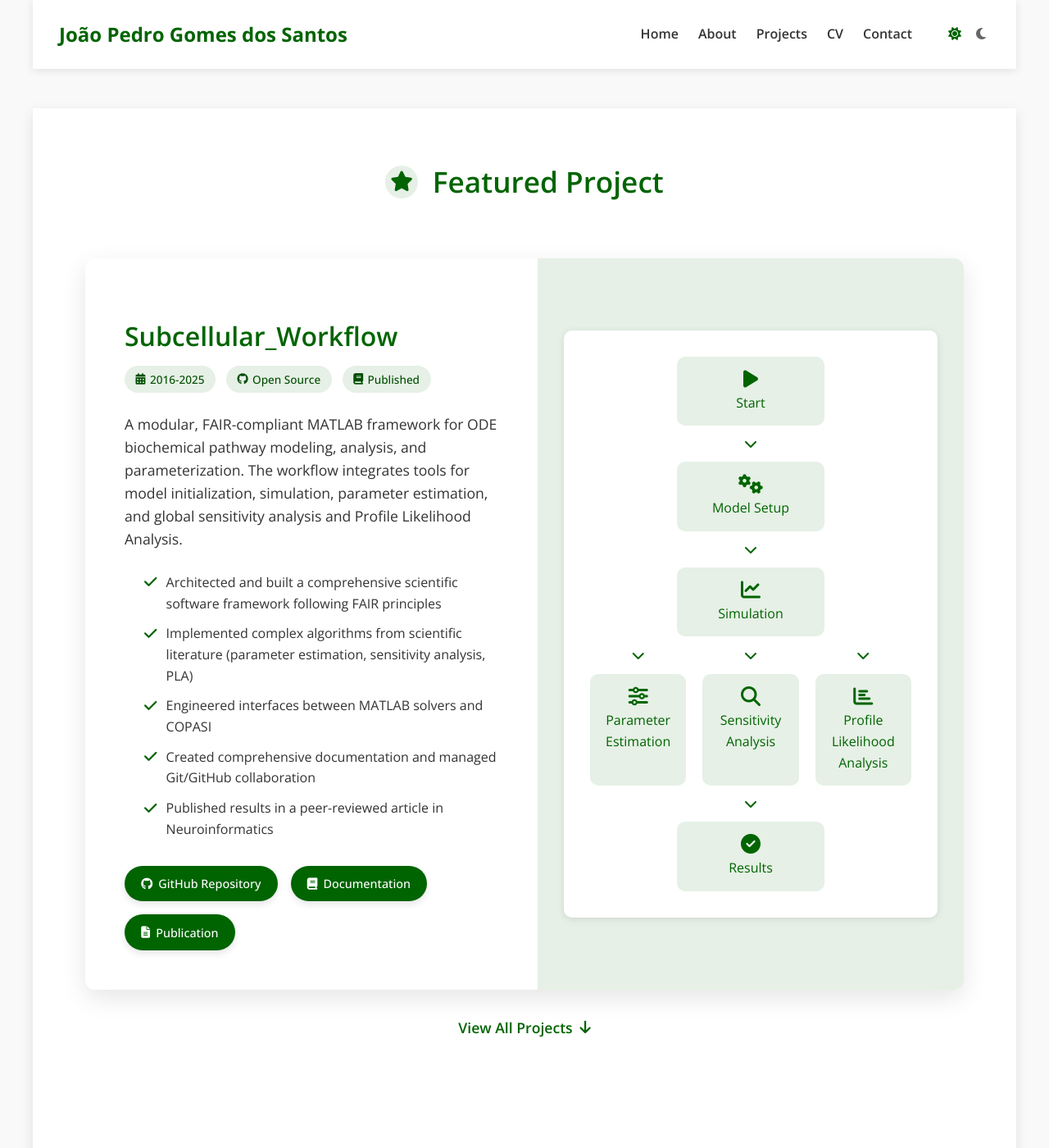
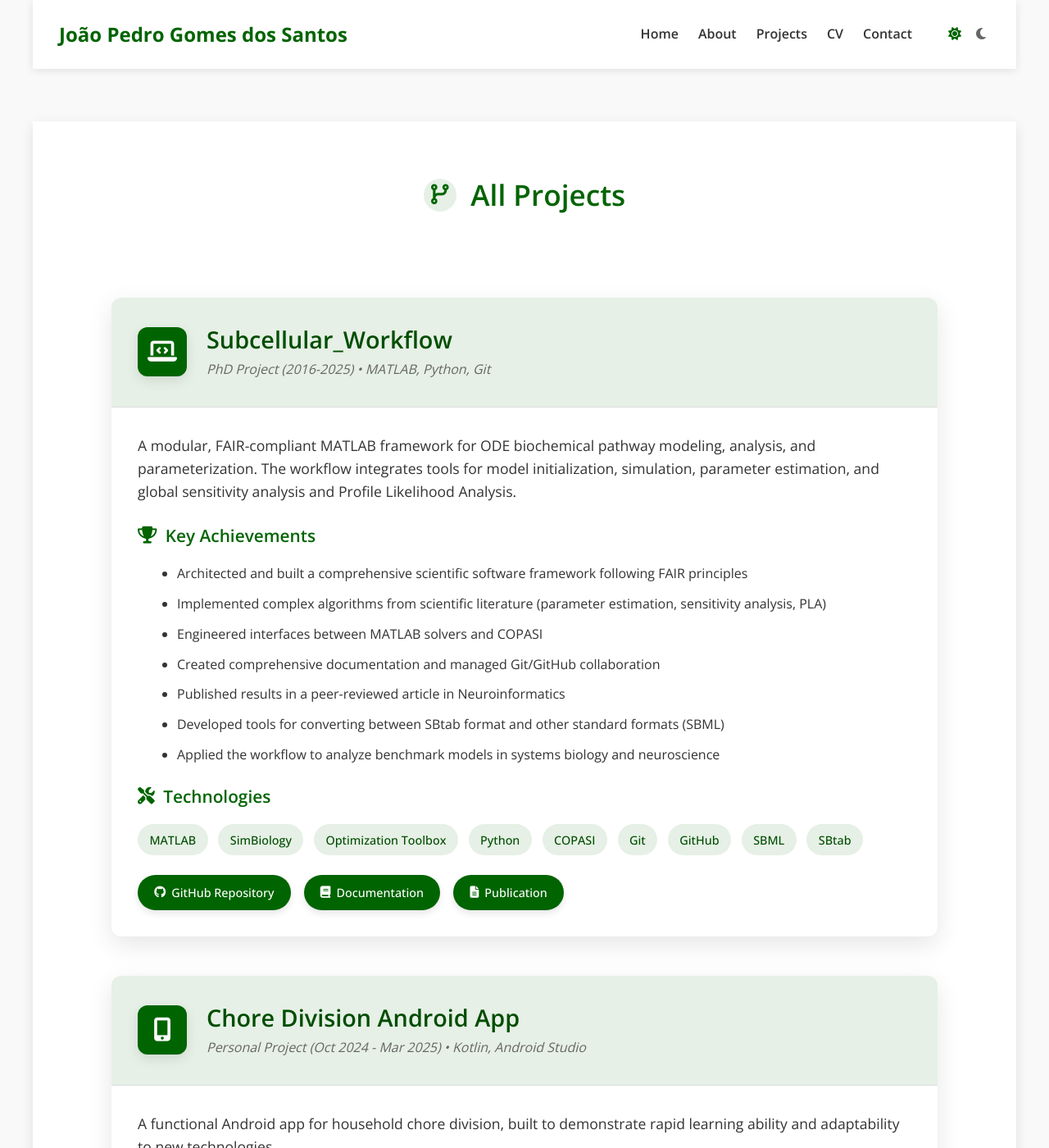
Before and after one commit to jpgsantos/jpgsantos.github.io, a Jekyll site: the page built from projects.md, in a window 1280 px wide and 1400 px high. Shown: the whole window at 82% size. Built offline with Jekyll 4.4.1, drawn with Linux system fonts in a browser that asks for light colours.

Commit message:
Update projects.md

```diff
--- a/projects.md
+++ b/projects.md
@@ -20,18 +20,6 @@ title: Projects
     </div>
   </div>
 </div>
-
-<section class="featured-project">
-  <h2 class="section-heading"><span class="heading-icon"><i class="fas fa-star"></i></span> Featured Project</h2>
-
-  {% include featured-project.html %}
-
-  <div class="view-more-projects">
-    <a href="#all-projects" class="view-more-link">
-      View All Projects <i class="fas fa-arrow-down"></i>
-    </a>
-  </div>
-</section>
 
 <section id="all-projects" class="projects-section">
   <h2 class="section-heading"><span class="heading-icon"><i class="fas fa-code-branch"></i></span> All Projects</h2>
```
